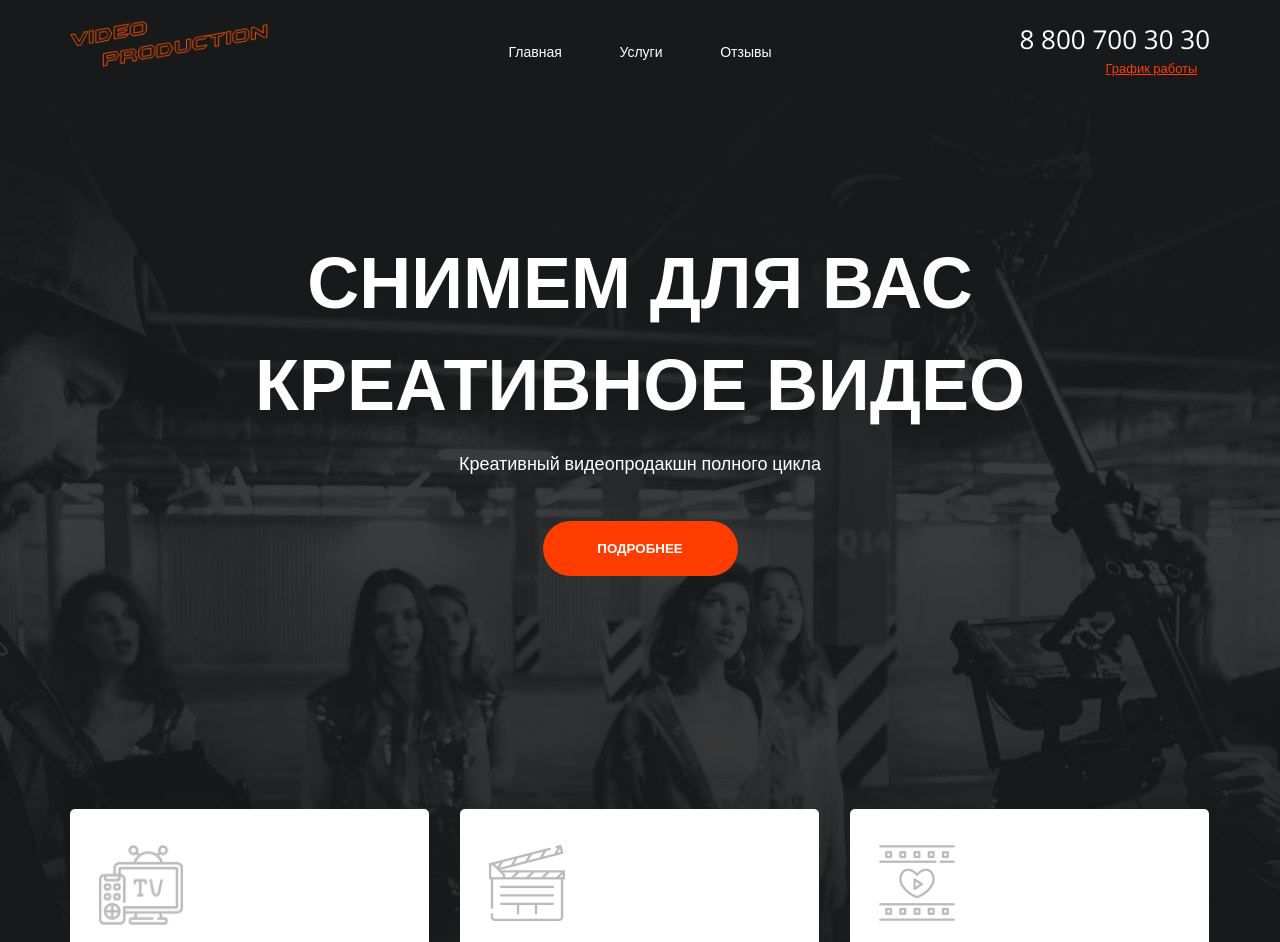
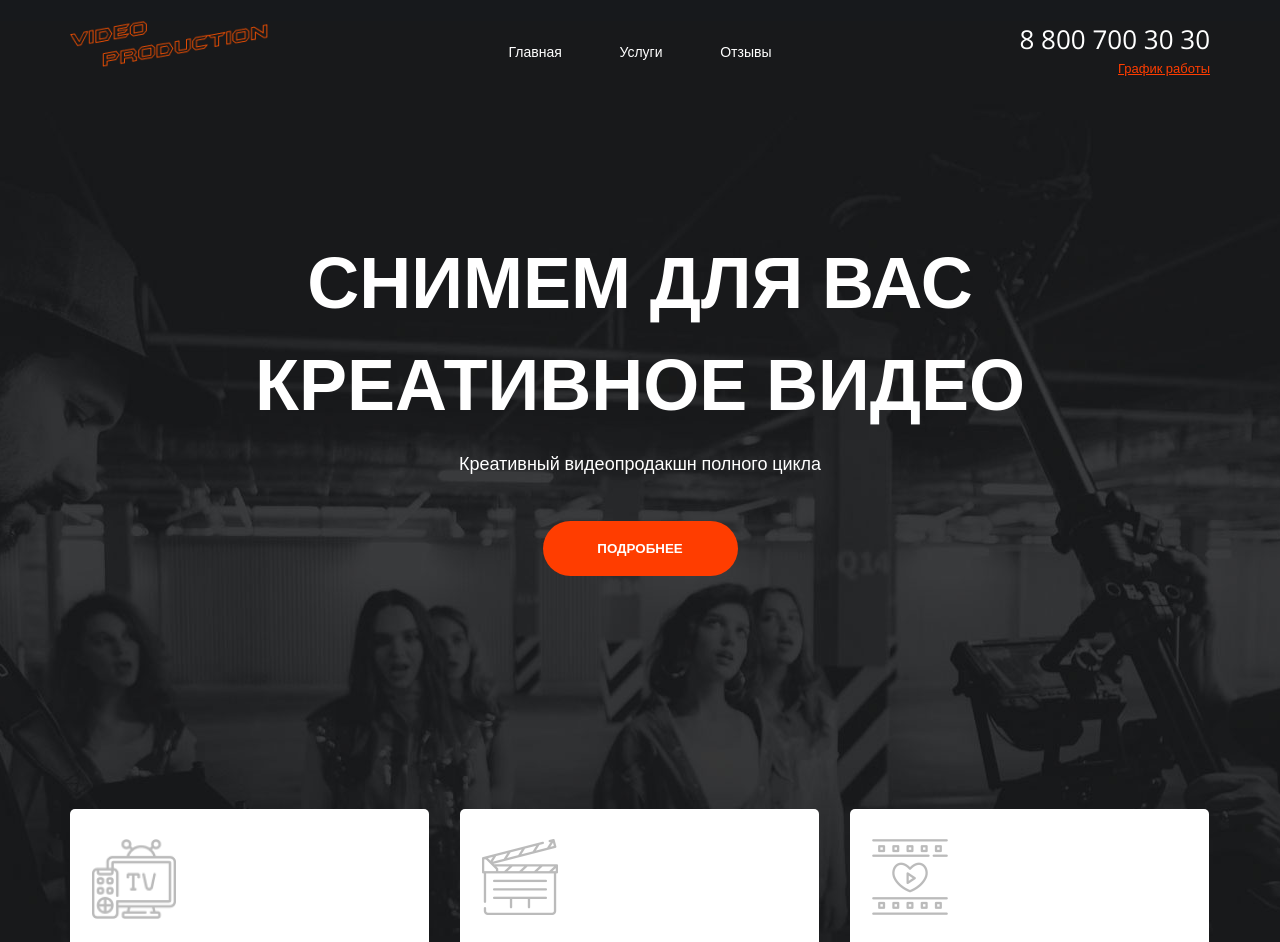
Before and after one commit to valeryeschenko/video-production-loft-school-beginning, a plain HTML site: page video-production-loft-school-beginning/index.html in a window 1280 px wide. Shown: the top 942 px of the page. Drawn offline with nearby package versions, Linux system fonts and the light colour scheme.

Commit message:
Поправки задание неделя-2

```diff
--- a/video-production-loft-school-beginning/css/style.css
+++ b/video-production-loft-school-beginning/css/style.css
@@ -3,9 +3,6 @@
 
 body {
     background: #17191C;
-    background-image: url(../img/hero.png);
-    background-position: top;
-    background-repeat: no-repeat;
     font-family: 'Open Sans', sans-serif;
     font-size: 16px;
     font-weight: bold;
@@ -13,10 +10,9 @@ body {
 }
 
 .wrapper {
-    background-image: url(../img/bottom-pic.png);
-    background-position: bottom;
-    background-repeat: no-repeat;
-
+    background: url(../img/hero.png), url(../img/bottom-pic.png);
+    background-position: center top, center bottom;
+    background-repeat: no-repeat, no-repeat;
 }
 
 .conteiner {
@@ -63,7 +59,7 @@ body {
 }
 
 .header .contacts {
-    margin-bottom: 6px;
+    text-align: right;
 }
 
 .contacts__tell {
@@ -75,7 +71,6 @@ body {
     color: #FF3D00;
     font-size: 13px;
     font-weight: 400;
-    margin-left: 86px;
     text-decoration: underline;
     line-height: 20px;
 }
@@ -130,6 +125,7 @@ body {
     height: 476px;
     margin-right: 27px;
     border-radius: 5px ;
+    padding: 30px 34px 53px 22px;
 }
 
 .price__item:last-child{
@@ -137,13 +133,11 @@ body {
 }
 
 .price__icon {
-    padding-top: 36px;
-    padding-left: 29px;
+    margin-bottom: 30px;
 }
 
 .price__content {
     color: #000;
-    padding: 30px 34px 53px 22px;
 }
 
 .price__title {
```
